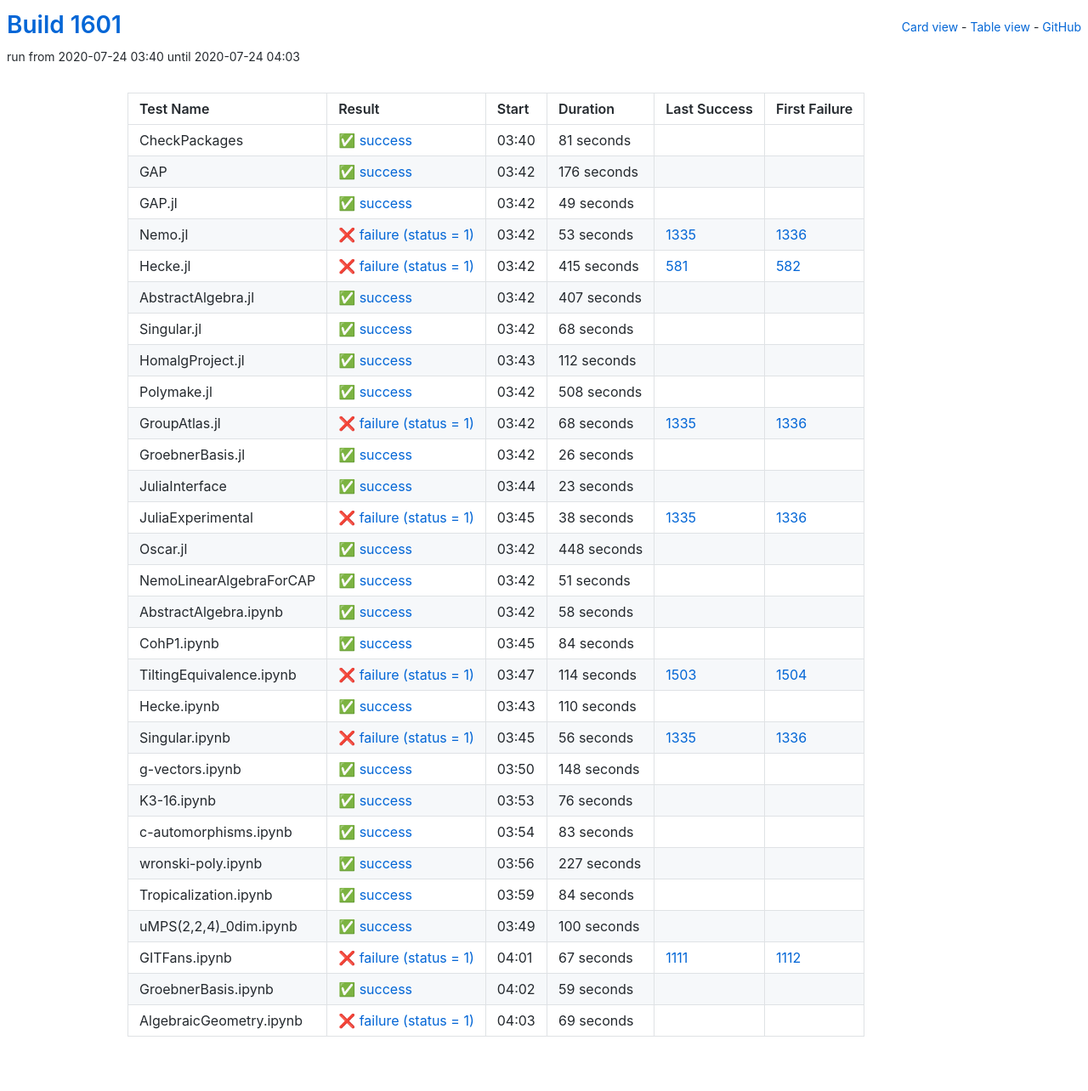
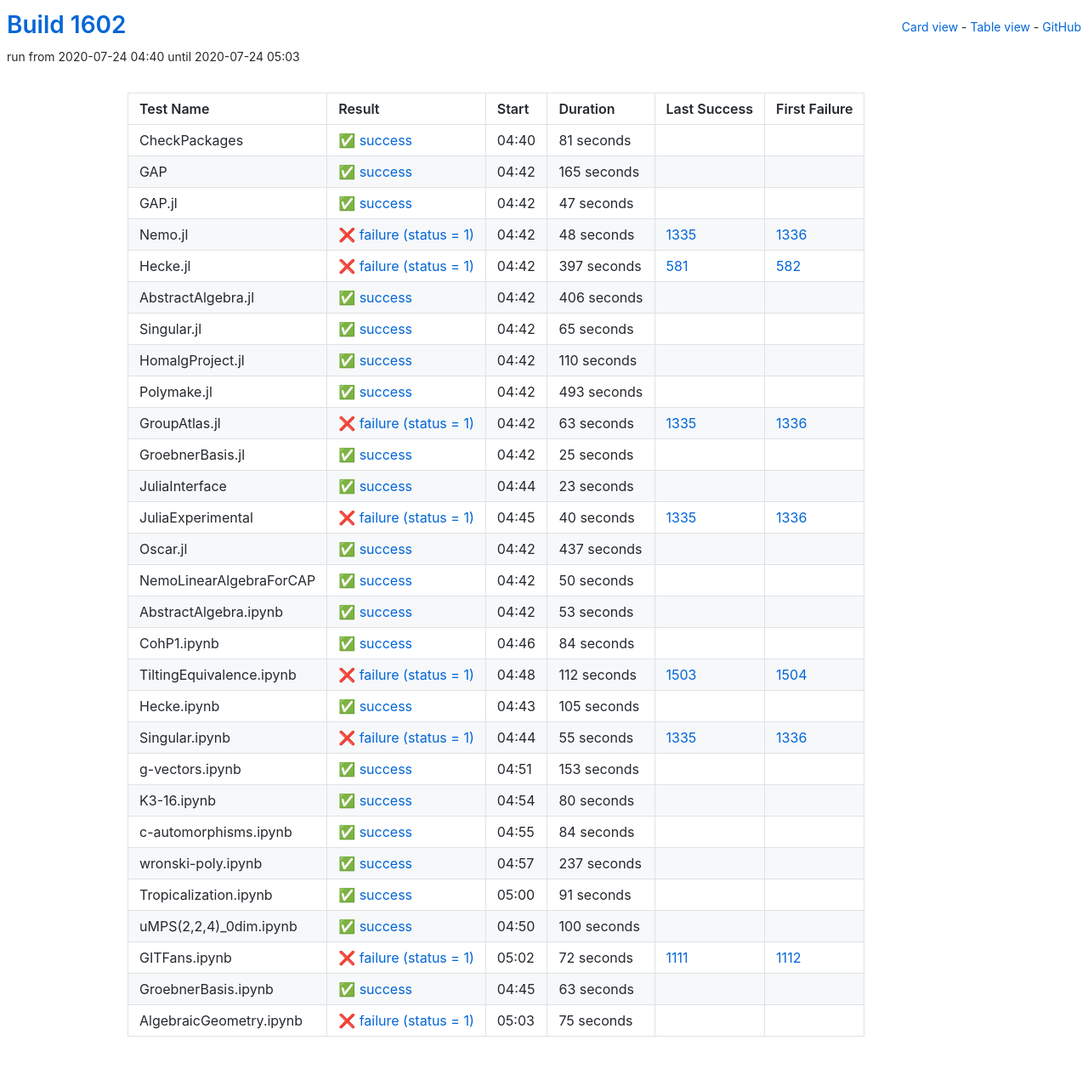
Before and after one commit to oscar-system/oscar-ci-status-1.4, a Jekyll site: the page built from table.html, in a window 1280 px wide. Shown: the whole page at 85% size. Built offline with Jekyll 4.4.1, drawn with Linux system fonts in a browser that asks for light colours.

Commit message:
Build #1602

```diff
--- a/_data/ci.yml
+++ b/_data/ci.yml
@@ -1,6 +1,6 @@
 ---
-build: 1601
-build_url: https://oscarci.mathematik.uni-kl.de/job/oscar-julia-1.4/1601/
+build: 1602
+build_url: https://oscarci.mathematik.uni-kl.de/job/oscar-julia-1.4/1602/
 job: oscar-julia-1.4
 organization: oscar-system
 repo: oscar-ci-status-1.4
@@ -8,8 +8,8 @@ repourl: https://github.com/oscar-system/oscar-ci-status-1.4
 tests:
 - name: CheckPackages
   id: checkpackages
-  log: https://oscarci.mathematik.uni-kl.de/job/oscar-julia-1.4/1601/artifact/logs/build-1601/CheckPackages.log
-  start: 2020-07-24 03:40
+  log: https://oscarci.mathematik.uni-kl.de/job/oscar-julia-1.4/1602/artifact/logs/build-1602/CheckPackages.log
+  start: 2020-07-24 04:40
   success: true
   exitcode: 0
   status: success
@@ -20,128 +20,128 @@ tests:
   first_failure_url:
 - name: GAP
   id: gap
-  log: https://oscarci.mathematik.uni-kl.de/job/oscar-julia-1.4/1601/artifact/logs/build-1601/GAP.log
-  start: 2020-07-24 03:42
+  log: https://oscarci.mathematik.uni-kl.de/job/oscar-julia-1.4/1602/artifact/logs/build-1602/GAP.log
+  start: 2020-07-24 04:42
   success: true
   exitcode: 0
   status: success
-  duration: 176
+  duration: 165
   last_success: false
   last_success_url:
   first_failure: false
   first_failure_url:
 - name: GAP.jl
   id: gap-jl
-  log: https://oscarci.mathematik.uni-kl.de/job/oscar-julia-1.4/1601/artifact/logs/build-1601/GAP.jl.log
-  start: 2020-07-24 03:42
+  log: https://oscarci.mathematik.uni-kl.de/job/oscar-julia-1.4/1602/artifact/logs/build-1602/GAP.jl.log
+  start: 2020-07-24 04:42
   success: true
   exitcode: 0
   status: success
-  duration: 49
+  duration: 47
   last_success: false
   last_success_url:
   first_failure: false
   first_failure_url:
 - name: Nemo.jl
   id: nemo-jl
-  log: https://oscarci.mathematik.uni-kl.de/job/oscar-julia-1.4/1601/artifact/logs/build-1601/Nemo.jl.log
-  start: 2020-07-24 03:42
+  log: https://oscarci.mathematik.uni-kl.de/job/oscar-julia-1.4/1602/artifact/logs/build-1602/Nemo.jl.log
+  start: 2020-07-24 04:42
   success: false
   exitcode: 1
   status: failure
-  duration: 53
+  duration: 48
   last_success: 1335
   last_success_url: https://oscarci.mathematik.uni-kl.de/job/oscar-julia-1.4/1335/
   first_failure: 1336
   first_failure_url: https://oscarci.mathematik.uni-kl.de/job/oscar-julia-1.4/1336/
 - name: Hecke.jl
   id: hecke-jl
-  log: https://oscarci.mathematik.uni-kl.de/job/oscar-julia-1.4/1601/artifact/logs/build-1601/Hecke.jl.log
-  start: 2020-07-24 03:42
+  log: https://oscarci.mathematik.uni-kl.de/job/oscar-julia-1.4/1602/artifact/logs/build-1602/Hecke.jl.log
+  start: 2020-07-24 04:42
   success: false
   exitcode: 1
   status: failure
-  duration: 415
+  duration: 397
   last_success: 581
   last_success_url: https://oscarci.mathematik.uni-kl.de/job/oscar-julia-1.4/581/
   first_failure: 582
   first_failure_url: https://oscarci.mathematik.uni-kl.de/job/oscar-julia-1.4/582/
 - name: AbstractAlgebra.jl
   id: abstractalgebra-jl
-  log: https://oscarci.mathematik.uni-kl.de/job/oscar-julia-1.4/1601/artifact/logs/build-1601/AbstractAlgebra.jl.log
-  start: 2020-07-24 03:42
+  log: https://oscarci.mathematik.uni-kl.de/job/oscar-julia-1.4/1602/artifact/logs/build-1602/AbstractAlgebra.jl.log
+  start: 2020-07-24 04:42
   success: true
   exitcode: 0
   status: success
-  duration: 407
+  duration: 406
   last_success: false
   last_success_url:
   first_failure: false
   first_failure_url:
 - name: Singular.jl
   id: singular-jl
-  log: https://oscarci.mathematik.uni-kl.de/job/oscar-julia-1.4/1601/artifact/logs/build-1601/Singular.jl.log
-  start: 2020-07-24 03:42
+  log: https://oscarci.mathematik.uni-kl.de/job/oscar-julia-1.4/1602/artifact/logs/build-1602/Singular.jl.log
+  start: 2020-07-24 04:42
   success: true
   exitcode: 0
   status: success
-  duration: 68
+  duration: 65
   last_success: false
   last_success_url:
   first_failure: false
   first_failure_url:
 - name: HomalgProject.jl
   id: homalgproject-jl
-  log: https://oscarci.mathematik.uni-kl.de/job/oscar-julia-1.4/1601/artifact/logs/build-1601/HomalgProject.jl.log
-  start: 2020-07-24 03:43
+  log: https://oscarci.mathematik.uni-kl.de/job/oscar-julia-1.4/1602/artifact/logs/build-1602/HomalgProject.jl.log
+  start: 2020-07-24 04:42
   success: true
   exitcode: 0
   status: success
-  duration: 112
+  duration: 110
   last_success: false
   last_success_url:
   first_failure: false
   first_failure_url:
 - name: Polymake.jl
   id: polymake-jl
-  log: https://oscarci.mathematik.uni-kl.de/job/oscar-julia-1.4/1601/artifact/logs/build-1601/Polymake.jl.log
-  start: 2020-07-24 03:42
+  log: https://oscarci.mathematik.uni-kl.de/job/oscar-julia-1.4/1602/artifact/logs/build-1602/Polymake.jl.log
+  start: 2020-07-24 04:42
   success: true
   exitcode: 0
   status: success
-  duration: 508
+  duration: 493
   last_success: false
   last_success_url:
   first_failure: false
   first_failure_url:
 - name: GroupAtlas.jl
   id: groupatlas-jl
-  log: https://oscarci.mathematik.uni-kl.de/job/oscar-julia-1.4/1601/artifact/logs/build-1601/GroupAtlas.jl.log
-  start: 2020-07-24 03:42
+  log: https://oscarci.mathematik.uni-kl.de/job/oscar-julia-1.4/1602/artifact/logs/build-1602/GroupAtlas.jl.log
+  start: 2020-07-24 04:42
   success: false
   exitcode: 1
   status: failure
-  duration: 68
+  duration: 63
   last_success: 1335
   last_success_url: https://oscarci.mathematik.uni-kl.de/job/oscar-julia-1.4/1335/
   first_failure: 1336
   first_failure_url: https://oscarci.mathematik.uni-kl.de/job/oscar-julia-1.4/1336/
 - name: GroebnerBasis.jl
   id: groebnerbasis-jl
-  log: https://oscarci.mathematik.uni-kl.de/job/oscar-julia-1.4/1601/artifact/logs/build-1601/GroebnerBasis.jl.log
-  start: 2020-07-24 03:42
+  log: https://oscarci.mathematik.uni-kl.de/job/oscar-julia-1.4/1602/artifact/logs/build-1602/GroebnerBasis.jl.log
+  start: 2020-07-24 04:42
   success: true
   exitcode: 0
   status: success
-  duration: 26
+  duration: 25
   last_success: false
   last_success_url:
   first_failure: false
   first_failure_url:
 - name: JuliaInterface
   id: juliainterface
-  log: https://oscarci.mathematik.uni-kl.de/job/oscar-julia-1.4/1601/artifact/logs/build-1601/JuliaInterface.log
-  start: 2020-07-24 03:44
+  log: https://oscarci.mathematik.uni-kl.de/job/oscar-julia-1.4/1602/artifact/logs/build-1602/JuliaInterface.log
+  start: 2020-07-24 04:44
   success: true
   exitcode: 0
   status: success
@@ -152,56 +152,56 @@ tests:
   first_failure_url:
 - name: JuliaExperimental
   id: juliaexperimental
-  log: https://oscarci.mathematik.uni-kl.de/job/oscar-julia-1.4/1601/artifact/logs/build-1601/JuliaExperimental.log
-  start: 2020-07-24 03:45
+  log: https://oscarci.mathematik.uni-kl.de/job/oscar-julia-1.4/1602/artifact/logs/build-1602/JuliaExperimental.log
+  start: 2020-07-24 04:45
   success: false
   exitcode: 1
   status: failure
-  duration: 38
+  duration: 40
   last_success: 1335
   last_success_url: https://oscarci.mathematik.uni-kl.de/job/oscar-julia-1.4/1335/
   first_failure: 1336
   first_failure_url: https://oscarci.mathematik.uni-kl.de/job/oscar-julia-1.4/1336/
 - name: Oscar.jl
   id: oscar-jl
-  log: https://oscarci.mathematik.uni-kl.de/job/oscar-julia-1.4/1601/artifact/logs/build-1601/Oscar.jl.log
-  start: 2020-07-24 03:42
+  log: https://oscarci.mathematik.uni-kl.de/job/oscar-julia-1.4/1602/artifact/logs/build-1602/Oscar.jl.log
+  start: 2020-07-24 04:42
   success: true
   exitcode: 0
   status: success
-  duration: 448
+  duration: 437
   last_success: false
   last_success_url:
   first_failure: false
   first_failure_url:
 - name: NemoLinearAlgebraForCAP
   id: nemolinearalgebraforcap
-  log: https://oscarci.mathematik.uni-kl.de/job/oscar-julia-1.4/1601/artifact/logs/build-1601/NemoLinearAlgebraForCAP.log
-  start: 2020-07-24 03:42
+  log: https://oscarci.mathematik.uni-kl.de/job/oscar-julia-1.4/1602/artifact/logs/build-1602/NemoLinearAlgebraForCAP.log
+  start: 2020-07-24 04:42
   success: true
   exitcode: 0
   status: success
-  duration: 51
+  duration: 50
   last_success: false
   last_success_url:
   first_failure: false
   first_failure_url:
 - name: AbstractAlgebra.ipynb
   id: abstractalgebra-ipynb
-  log: https://oscarci.mathematik.uni-kl.de/job/oscar-julia-1.4/1601/artifact/logs/build-1601/AbstractAlgebra.ipynb.log
-  start: 2020-07-24 03:42
+  log: https://oscarci.mathematik.uni-kl.de/job/oscar-julia-1.4/1602/artifact/logs/build-1602/AbstractAlgebra.ipynb.log
+  start: 2020-07-24 04:42
   success: true
   exitcode: 0
   status: success
-  duration: 58
+  duration: 53
   last_success: false
   last_success_url:
   first_failure: false
   first_failure_url:
 - name: CohP1.ipynb
   id: cohp1-ipynb
-  log: https://oscarci.mathematik.uni-kl.de/job/oscar-julia-1.4/1601/artifact/logs/build-1601/CohP1.ipynb.log
-  start: 2020-07-24 03:45
+  log: https://oscarci.mathematik.uni-kl.de/job/oscar-julia-1.4/1602/artifact/logs/build-1602/CohP1.ipynb.log
+  start: 2020-07-24 04:46
   success: true
   exitcode: 0
   status: success
@@ -212,92 +212,68 @@ tests:
   first_failure_url:
 - name: TiltingEquivalence.ipynb
   id: tiltingequivalence-ipynb
-  log: https://oscarci.mathematik.uni-kl.de/job/oscar-julia-1.4/1601/artifact/logs/build-1601/TiltingEquivalence.ipynb.log
-  start: 2020-07-24 03:47
+  log: https://oscarci.mathematik.uni-kl.de/job/oscar-julia-1.4/1602/artifact/logs/build-1602/TiltingEquivalence.ipynb.log
+  start: 2020-07-24 04:48
   success: false
   exitcode: 1
   status: failure
-  duration: 114
+  duration: 112
   last_success: 1503
   last_success_url: https://oscarci.mathematik.uni-kl.de/job/oscar-julia-1.4/1503/
   first_failure: 1504
   first_failure_url: https://oscarci.mathematik.uni-kl.de/job/oscar-julia-1.4/1504/
 - name: Hecke.ipynb
   id: hecke-ipynb
-  log: https://oscarci.mathematik.uni-kl.de/job/oscar-julia-1.4/1601/artifact/logs/build-1601/Hecke.ipynb.log
-  start: 2020-07-24 03:43
+  log: https://oscarci.mathematik.uni-kl.de/job/oscar-julia-1.4/1602/artifact/logs/build-1602/Hecke.ipynb.log
+  start: 2020-07-24 04:43
   success: true
   exitcode: 0
   status: success
-  duration: 110
+  duration: 105
   last_success: false
   last_success_url:
   first_failure: false
   first_failure_url:
 - name: Singular.ipynb
   id: singular-ipynb
-  log: https://oscarci.mathematik.uni-kl.de/job/oscar-julia-1.4/1601/artifact/logs/build-1601/Singular.ipynb.log
-  start: 2020-07-24 03:45
+  log: https://oscarci.mathematik.uni-kl.de/job/oscar-julia-1.4/1602/artifact/logs/build-1602/Singular.ipynb.log
+  start: 2020-07-24 04:44
   success: false
   exitcode: 1
   status: failure
-  duration: 56
+  duration: 55
   last_success: 1335
   last_success_url: https://oscarci.mathematik.uni-kl.de/job/oscar-julia-1.4/1335/
   first_failure: 1336
   first_failure_url: https://oscarci.mathematik.uni-kl.de/job/oscar-julia-1.4/1336/
 - name: g-vectors.ipynb
   id: g-vectors-ipynb
-  log: https://oscarci.mathematik.uni-kl.de/job/oscar-julia-1.4/1601/artifact/logs/build-1601/g-vectors.ipynb.log
-  start: 2020-07-24 03:50
+  log: https://oscarci.mathematik.uni-kl.de/job/oscar-julia-1.4/1602/artifact/logs/build-1602/g-vectors.ipynb.log
+  start: 2020-07-24 04:51
   success: true
   exitcode: 0
   status: success
-  duration: 148
+  duration: 153
   last_success: false
   last_success_url:
   first_failure: false
   first_failure_url:
 - name: K3-16.ipynb
   id: k3-16-ipynb
-  log: https://oscarci.mathematik.uni-kl.de/job/oscar-julia-1.4/1601/artifact/logs/build-1601/K3-16.ipynb.log
-  start: 2020-07-24 03:53
+  log: https://oscarci.mathematik.uni-kl.de/job/oscar-julia-1.4/1602/artifact/logs/build-1602/K3-16.ipynb.log
+  start: 2020-07-24 04:54
   success: true
   exitcode: 0
   status: success
-  duration: 76
+  duration: 80
   last_success: false
   last_success_url:
   first_failure: false
   first_failure_url:
 - name: c-automorphisms.ipynb
   id: c-automorphisms-ipynb
-  log: https://oscarci.mathematik.uni-kl.de/job/oscar-julia-1.4/1601/artifact/logs/build-1601/c-automorphisms.ipynb.log
-  start: 2020-07-24 03:54
-  success: true
-  exitcode: 0
-  status: success
-  duration: 83
-  last_success: false
-  last_success_url:
-  first_failure: false
-  first_failure_url:
-- name: wronski-poly.ipynb
-  id: wronski-poly-ipynb
-  log: https://oscarci.mathematik.uni-kl.de/job/oscar-julia-1.4/1601/artifact/logs/build-1601/wronski-poly.ipynb.log
-  start: 2020-07-24 03:56
-  success: true
-  exitcode: 0
-  status: success
-  duration: 227
-  last_success: false
-  last_success_url:
-  first_failure: false
-  first_failure_url:
-- name: Tropicalization.ipynb
-  id: tropicalization-ipynb
-  log: https://oscarci.mathematik.uni-kl.de/job/oscar-julia-1.4/1601/artifact/logs/build-1601/Tropicalization.ipynb.log
-  start: 2020-07-24 03:59
+  log: https://oscarci.mathematik.uni-kl.de/job/oscar-julia-1.4/1602/artifact/logs/build-1602/c-automorphisms.ipynb.log
+  start: 2020-07-24 04:55
   success: true
   exitcode: 0
   status: success
@@ -306,10 +282,34 @@ tests:
   last_success_url:
   first_failure: false
   first_failure_url:
+- name: wronski-poly.ipynb
+  id: wronski-poly-ipynb
+  log: https://oscarci.mathematik.uni-kl.de/job/oscar-julia-1.4/1602/artifact/logs/build-1602/wronski-poly.ipynb.log
+  start: 2020-07-24 04:57
+  success: true
+  exitcode: 0
+  status: success
+  duration: 237
+  last_success: false
+  last_success_url:
+  first_failure: false
+  first_failure_url:
+- name: Tropicalization.ipynb
+  id: tropicalization-ipynb
+  log: https://oscarci.mathematik.uni-kl.de/job/oscar-julia-1.4/1602/artifact/logs/build-1602/Tropicalization.ipynb.log
+  start: 2020-07-24 05:00
+  success: true
+  exitcode: 0
+  status: success
+  duration: 91
+  last_success: false
+  last_success_url:
+  first_failure: false
+  first_failure_url:
 - name: uMPS(2,2,4)_0dim.ipynb
   id: umps-2-2-4-0dim-ipynb
-  log: https://oscarci.mathematik.uni-kl.de/job/oscar-julia-1.4/1601/artifact/logs/build-1601/uMPS-2-2-4-_0dim.ipynb.log
-  start: 2020-07-24 03:49
+  log: https://oscarci.mathematik.uni-kl.de/job/oscar-julia-1.4/1602/artifact/logs/build-1602/uMPS-2-2-4-_0dim.ipynb.log
+  start: 2020-07-24 04:50
   success: true
   exitcode: 0
   status: success
@@ -320,36 +320,36 @@ tests:
   first_failure_url:
 - name: GITFans.ipynb
   id: gitfans-ipynb
-  log: https://oscarci.mathematik.uni-kl.de/job/oscar-julia-1.4/1601/artifact/logs/build-1601/GITFans.ipynb.log
-  start: 2020-07-24 04:01
+  log: https://oscarci.mathematik.uni-kl.de/job/oscar-julia-1.4/1602/artifact/logs/build-1602/GITFans.ipynb.log
+  start: 2020-07-24 05:02
   success: false
   exitcode: 1
   status: failure
-  duration: 67
+  duration: 72
   last_success: 1111
   last_success_url: https://oscarci.mathematik.uni-kl.de/job/oscar-julia-1.4/1111/
   first_failure: 1112
   first_failure_url: https://oscarci.mathematik.uni-kl.de/job/oscar-julia-1.4/1112/
 - name: GroebnerBasis.ipynb
   id: groebnerbasis-ipynb
-  log: https://oscarci.mathematik.uni-kl.de/job/oscar-julia-1.4/1601/artifact/logs/build-1601/GroebnerBasis.ipynb.log
-  start: 2020-07-24 04:02
+  log: https://oscarci.mathematik.uni-kl.de/job/oscar-julia-1.4/1602/artifact/logs/build-1602/GroebnerBasis.ipynb.log
+  start: 2020-07-24 04:45
   success: true
   exitcode: 0
   status: success
-  duration: 59
+  duration: 63
   last_success: false
   last_success_url:
   first_failure: false
   first_failure_url:
 - name: AlgebraicGeometry.ipynb
   id: algebraicgeometry-ipynb
-  log: https://oscarci.mathematik.uni-kl.de/job/oscar-julia-1.4/1601/artifact/logs/build-1601/AlgebraicGeometry.ipynb.log
-  start: 2020-07-24 04:03
+  log: https://oscarci.mathematik.uni-kl.de/job/oscar-julia-1.4/1602/artifact/logs/build-1602/AlgebraicGeometry.ipynb.log
+  start: 2020-07-24 05:03
   success: false
   exitcode: 1
   status: failure
-  duration: 69
+  duration: 75
   last_success: false
   last_success_url:
   first_failure: false
```
Also changed, not shown: README.md.
